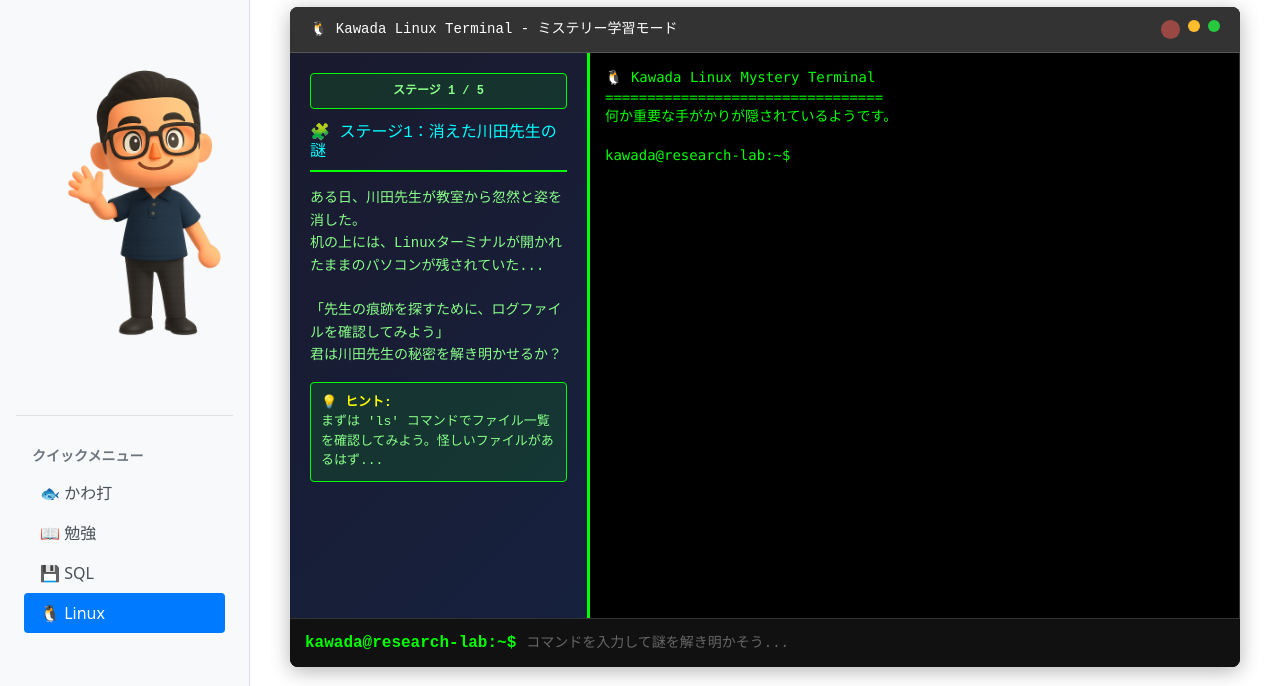
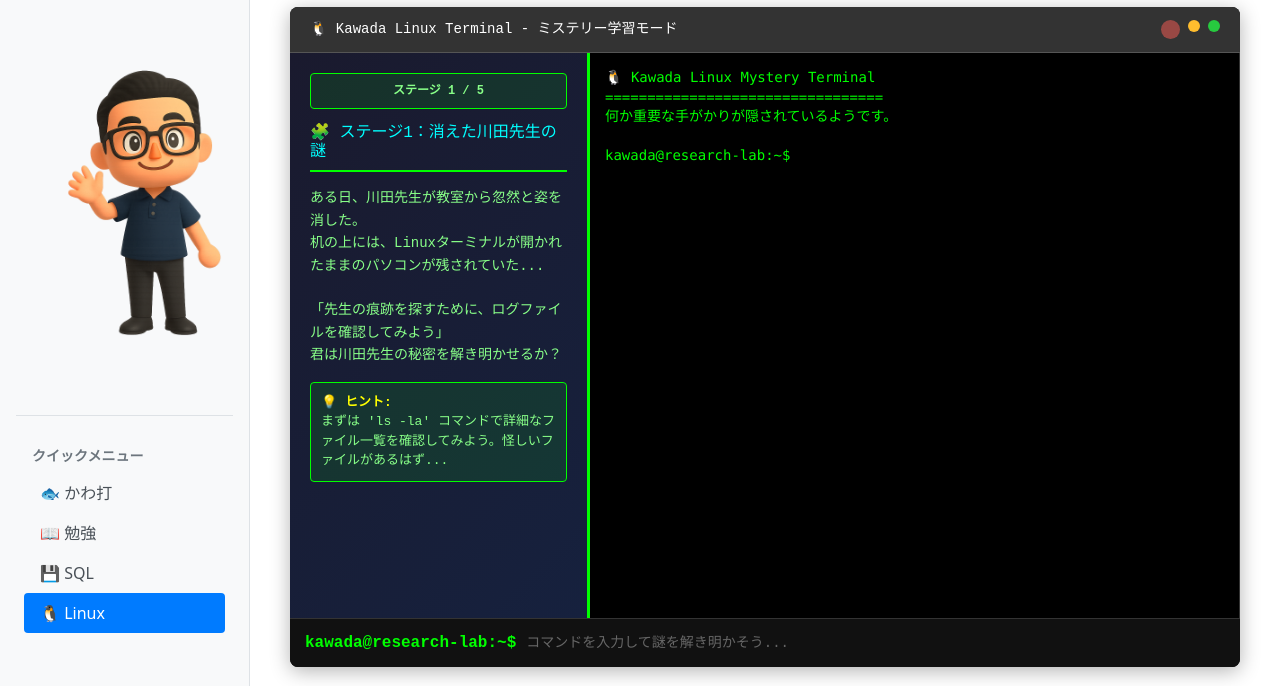
Before and after one commit to itsme03up/kawastudy, a Django app: page /linux/ in a window 1280 px wide. Shown: the part 57-743 px from the top of the page. Run offline with Django 4.2, Linux system fonts and the light colour scheme.

Commit message:
fix: Update hint text to suggest 'ls -la' for detailed file listing

```diff
--- a/apps/linuxfun/templates/linuxfun/linux_command_line.html
+++ b/apps/linuxfun/templates/linuxfun/linux_command_line.html
@@ -256,7 +256,7 @@
                 </p>
                 <div class="story-hint">
                     <strong>💡 ヒント:</strong><br>
-                    <span id="hintText">まずは 'ls' コマンドでファイル一覧を確認してみよう。怪しいファイルがあるはず...</span>
+                    <span id="hintText">まずは 'ls -la' コマンドで詳細なファイル一覧を確認してみよう。怪しいファイルがあるはず...</span>
                 </div>
             </div>
             <div class="log-panel">
@@ -289,7 +289,7 @@ document.addEventListener('DOMContentLoaded', function() {
         2: { title: "📜 ステージ2：秘密のログファイル", story: '', hint: '' }
     };
     const commands = {
-        'help': () => `🐧 利用可能コマンド: help, ls, cat, echo, pwd, whoami, date, clear, hint`,
+        'help': () => `🐧 利用可能コマンド: help, ls -la, cat, echo, pwd, whoami, date, clear, hint`,
         'ls': () => stages[currentStage].files.join('  '),
         'cat': args => args.length? `内容: ${args[0]}`: 'cat: ファイル名を指定',
         'echo': args => args.join(' '),
```
